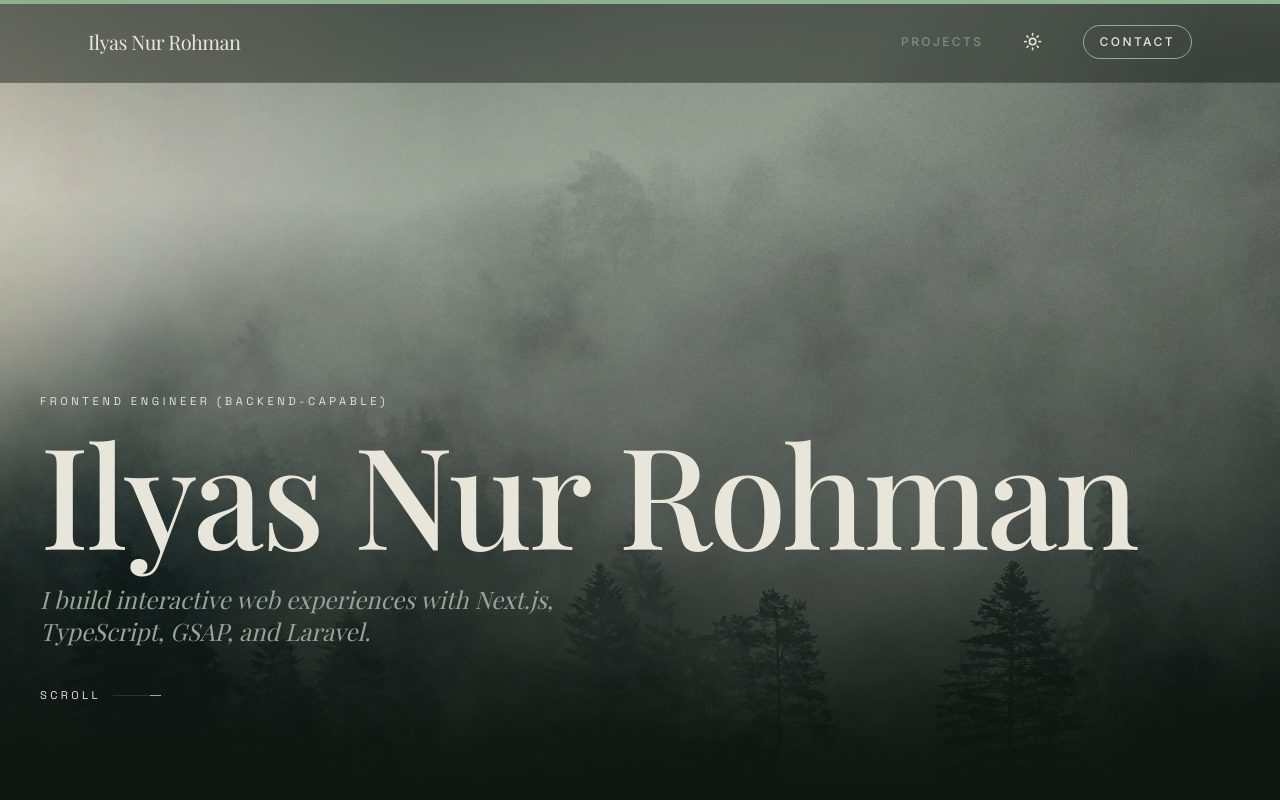
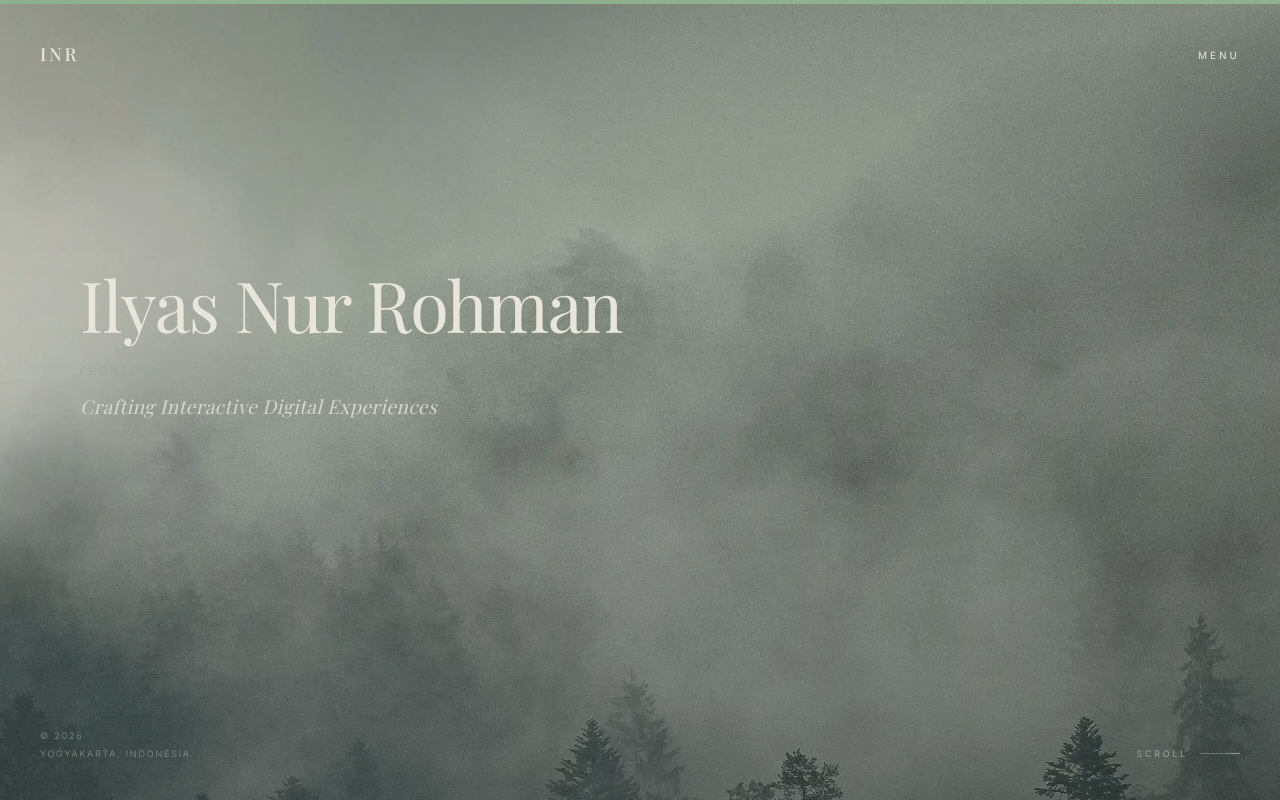
Before and after one commit to Ilyasrhmn/ilyas-rohman, a Next.js app: page / in a window 1280 px wide. Shown: the top 800 px of the page. Built offline with nearby package versions, Linux system fonts and the light colour scheme; no server answers; a web font is replaced by a local one.

Commit message:
feat: add Navbar and parallax Hero components with Framer Motion animations

```diff
--- a/src/components/layout/navbar.tsx
+++ b/src/components/layout/navbar.tsx
@@ -1,62 +1,84 @@
 "use client";
 
 import Link from "next/link";
-import { profile } from "@/data/profile";
+import { useState } from "react";
 import { ThemeToggle } from "@/components/theme-toggle";
 
 export default function Navbar({ onContact }: { onContact: () => void }) {
+  const [menuOpen, setMenuOpen] = useState(false);
+
   return (
+    <>
       <header
         style={{ opacity: "var(--nav-opacity)" }}
-      className="fixed top-0 left-0 right-0 z-[100] transition-opacity duration-300 pointer-events-none py-6"
+        className="fixed top-0 left-0 right-0 z-[100] transition-opacity duration-300 pointer-events-none p-5 sm:p-10"
       >
-      {/* Background layer */}
-      <div
-        style={{
-          backgroundColor: "var(--nav-bg)",
-          backdropFilter: "var(--nav-backdrop-filter)",
-          WebkitBackdropFilter: "var(--nav-backdrop-filter)",
-          borderBottom: "1px solid var(--nav-border)",
-        }}
-        className="absolute inset-0 -z-10 pointer-events-auto transition-colors duration-500"
-      />
-
-      <nav className="mx-auto max-w-6xl px-6 flex items-center justify-between w-full pointer-events-auto">
-        <Link
-          href="/"
-          className="relative z-[110] flex items-center gap-2 group"
-        >
-          <span
-            style={{ color: "var(--nav-text)" }}
-            className="text-lg sm:text-xl font-serif tracking-tight transition-all duration-300 group-hover:opacity-70"
-          >
-            {profile.name}
+        <nav className="flex items-start justify-between w-full pointer-events-auto">
+          {/* Brand */}
+          <Link href="/" className="flex flex-col gap-0.5 group">
+            <span className="font-serif text-sm sm:text-lg font-medium tracking-[0.15em] uppercase text-[var(--nav-text)] transition-opacity group-hover:opacity-70">
+              INR
             </span>
           </Link>
 
-        <div className="flex items-center gap-4 sm:gap-8">
+          {/* Menu Button */}
+          <button
+            onClick={() => setMenuOpen(true)}
+            className="group relative cursor-pointer py-2 font-sans text-[0.625rem] font-normal tracking-[0.3em] uppercase text-[var(--nav-text)] transition-colors duration-400 hover:text-[var(--nav-contact-border)]"
+          >
+            MENU
+            <span className="absolute bottom-1 left-0 h-px w-0 bg-[var(--nav-contact-border)] transition-all duration-400 ease-in-out group-hover:w-full" />
+          </button>
+        </nav>
+      </header>
+
+      {/* Fullscreen Menu Overlay */}
+      {menuOpen && (
+        <div className="fixed inset-0 z-[200] flex flex-col bg-[var(--world-a-bg)] text-[var(--world-a-text)]">
+          <div className="flex items-start justify-between p-5 sm:p-10">
+            <div className="flex flex-col gap-0.5">
+              <span className="font-serif text-sm sm:text-lg font-medium tracking-[0.15em] uppercase">
+                INR
+              </span>
+              <span className="font-sans text-[0.55rem] sm:text-[0.6rem] font-light tracking-[0.22em] uppercase text-[var(--world-a-muted)]">
+                Portfolio
+              </span>
+            </div>
+            <button
+              onClick={() => setMenuOpen(false)}
+              className="group relative cursor-pointer py-2 font-sans text-[0.625rem] font-normal tracking-[0.3em] uppercase transition-colors duration-400 hover:text-[var(--world-a-accent)]"
+            >
+              CLOSE
+              <span className="absolute bottom-1 left-0 h-px w-0 bg-[var(--world-a-accent)] transition-all duration-400 ease-in-out group-hover:w-full" />
+            </button>
+          </div>
+
+          <div className="flex flex-1 flex-col items-center justify-center gap-8 text-center">
             <Link
               href="/projects"
-            style={{ color: "var(--nav-muted)" }}
-            className="text-xs font-medium uppercase tracking-[0.2em] transition-colors hover:opacity-100 opacity-70 hidden sm:block"
+              onClick={() => setMenuOpen(false)}
+              className="font-serif text-4xl sm:text-6xl font-light uppercase tracking-widest hover:text-[var(--world-a-accent)] transition-colors"
             >
               Projects
             </Link>
-
-          <ThemeToggle />
-
             <button
-            onClick={onContact}
-            style={{
-              color: "var(--nav-text)",
-              borderColor: "var(--nav-contact-border)"
+              onClick={() => {
+                setMenuOpen(false);
+                onContact();
               }}
-            className="cursor-pointer rounded-full border px-4 py-2 text-xs font-medium uppercase tracking-[0.2em] transition-all hover:bg-[var(--nav-contact-border)] hover:text-[var(--nav-bg)]"
+              className="font-serif text-4xl sm:text-6xl font-light uppercase tracking-widest hover:text-[var(--world-a-accent)] transition-colors"
             >
               Contact
             </button>
+            <div className="mt-8 flex flex-col items-center gap-4">
+              <span className="font-sans text-[0.625rem] uppercase tracking-[0.3em] text-[var(--world-a-muted)]">
+                Theme
+              </span>
+              <ThemeToggle />
             </div>
-      </nav>
-    </header>
+          </div>
+        </div>
+      )}
+    </>
   );
 }
--- a/src/components/sections/hero.tsx
+++ b/src/components/sections/hero.tsx
@@ -15,8 +15,9 @@ export function Hero() {
   const contentOpacity = useTransform(scrollYProgress, [0, 0.7], [1, reduced ? 1 : 0]);
 
   return (
-    <section ref={ref} id="hero" className="relative h-screen w-full overflow-hidden">
-      <motion.div style={{ y: bgY }} className="absolute inset-0 scale-110">
+    <section ref={ref} id="hero" className="relative h-[210vh] w-full overflow-hidden">
+      {/* Background Image: 210vh tall so it scrolls naturally */}
+      <div className="absolute inset-0">
         <Image
           src="/hero/forest.webp"
           alt="Misty mountain forest landscape"
@@ -25,7 +26,7 @@ export function Hero() {
           sizes="100vw"
           className="object-cover object-top"
         />
-      </motion.div>
+      </div>
 
       <div
         className="absolute inset-0"
@@ -35,7 +36,7 @@ export function Hero() {
         }}
       />
 
-      <div className="hero-clouds absolute inset-0 overflow-hidden opacity-40">
+      <div className="hero-clouds absolute inset-0 overflow-hidden opacity-75">
         <div className="hero-clouds__track--left flex h-full w-[200%]">
           <Image src="/hero/cloud1.webp" alt="" width={1600} height={900} sizes="50vw" className="h-full w-1/2 object-cover object-bottom" aria-hidden loading="eager" priority />
           <Image src="/hero/cloud1.webp" alt="" width={1600} height={900} sizes="50vw" className="h-full w-1/2 -scale-x-100 object-cover object-bottom" aria-hidden loading="eager" />
@@ -44,25 +45,46 @@ export function Hero() {
 
       <div className="mist absolute inset-0" />
 
+      {/* Sticky Content Wrapper */}
       <motion.div
         style={{
-          y: contentY,
           opacity: contentOpacity,
           pointerEvents: useTransform(scrollYProgress, (v) => v > 0.7 ? "none" : "auto"),
           visibility: useTransform(scrollYProgress, (v) => v > 0.8 ? "hidden" : "visible")
         }}
-        className="relative z-10 flex h-full flex-col justify-end px-6 pb-20 sm:px-10 sm:pb-24"
+        className="sticky top-0 z-10 grid h-screen w-full grid-rows-[1fr_auto] p-5 pt-32 sm:p-10"
       >
-        <span className="eyebrow mb-4 text-[var(--world-a-accent)]">{profile.role}</span>
-        <h1 className="display max-w-[14ch] text-[var(--world-a-text)]">{profile.name}</h1>
-        <p className="mt-6 max-w-xl font-serif text-xl italic text-[var(--world-a-muted)] sm:text-2xl">
-          {profile.positioning}
-        </p>
-        <div className="mt-10 flex items-center gap-3">
-          <span className="eyebrow !tracking-[0.3em] text-[var(--world-a-accent)]">Scroll</span>
-          <span className="relative h-px w-12 overflow-hidden bg-[var(--world-a-border)]">
-            <span className="hero-scroll-slide absolute inset-y-0 left-[-100%] w-full bg-[var(--world-a-accent)]" />
-          </span>
+        {/* Center Content */}
+        <div className="flex flex-col justify-center items-start pl-0 sm:pl-10 pb-10 sm:pb-20">
+          <h1 className="font-serif text-[clamp(2rem,5.5vw,5rem)] font-light leading-[1.05] tracking-[-0.02em] text-[var(--nav-text)] mb-3 sm:mb-5">
+            {profile.name}
+          </h1>
+          <p className="font-sans text-[clamp(0.5625rem,0.9vw,0.75rem)] font-light tracking-[0.2em] uppercase text-[var(--nav-muted)] leading-relaxed">
+            {profile.role}
+          </p>
+          <p className="font-serif text-[clamp(0.875rem,1.5vw,1.25rem)] font-light italic tracking-[0.02em] text-[var(--nav-text)] opacity-80 mt-2 sm:mt-3">
+            Crafting Interactive Digital Experiences
+          </p>
+        </div>
+
+        {/* Footer */}
+        <div className="flex justify-between items-end pb-4 sm:pb-0">
+          <div className="flex flex-col gap-1">
+            <span className="font-sans text-[0.5625rem] font-light tracking-[0.2em] uppercase text-[var(--nav-muted)] opacity-80">
+              © {new Date().getFullYear()}
+            </span>
+            <span className="font-sans text-[0.5625rem] font-light tracking-[0.2em] uppercase text-[var(--nav-muted)] opacity-80">
+              Yogyakarta, Indonesia
+            </span>
+          </div>
+          <div className="flex items-center gap-3">
+            <span className="font-sans text-[0.5625rem] font-normal tracking-[0.3em] uppercase text-[var(--nav-muted)]">
+              Scroll
+            </span>
+            <div className="relative h-px w-10 overflow-hidden bg-[var(--nav-muted)] opacity-50">
+              <span className="hero-scroll-slide absolute inset-y-0 left-[-100%] w-full bg-[var(--nav-text)]" />
+            </div>
+          </div>
         </div>
       </motion.div>
 
```
Lines whose indentation alone changed are shown as unchanged.
